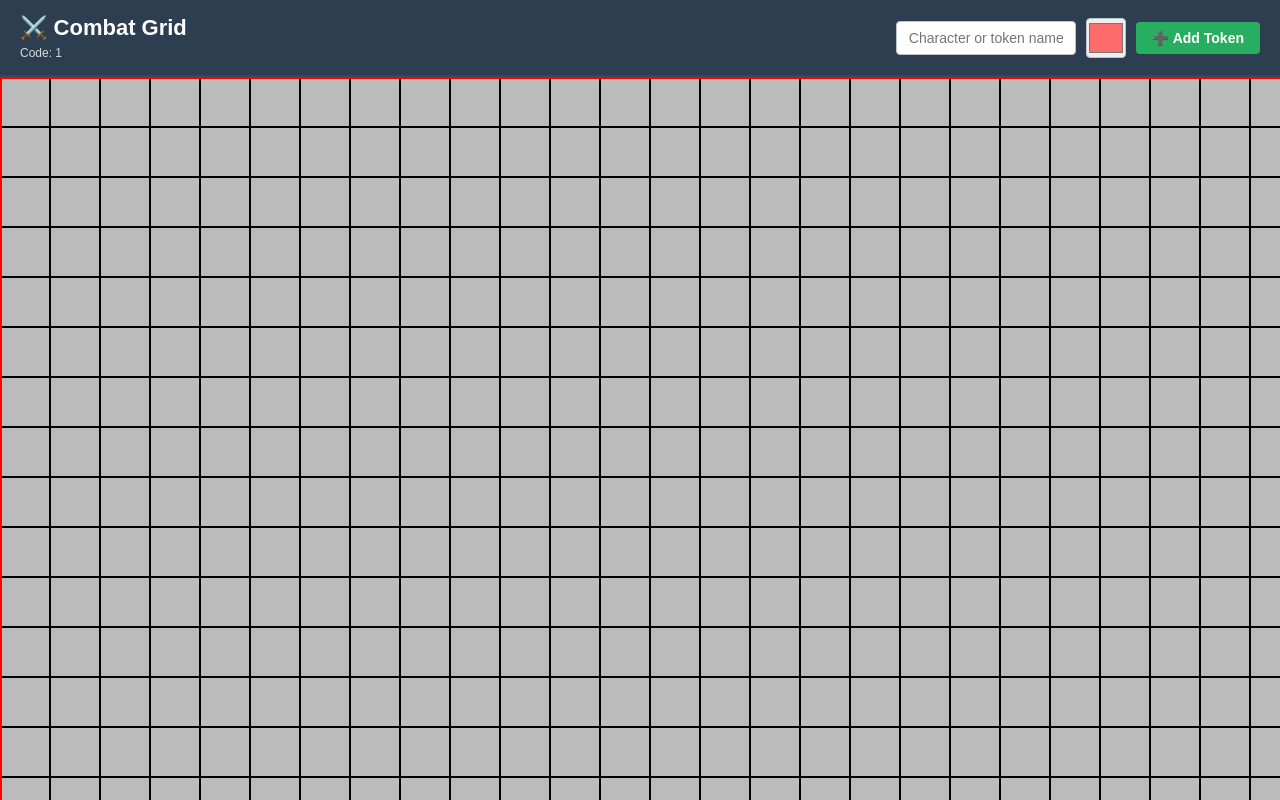
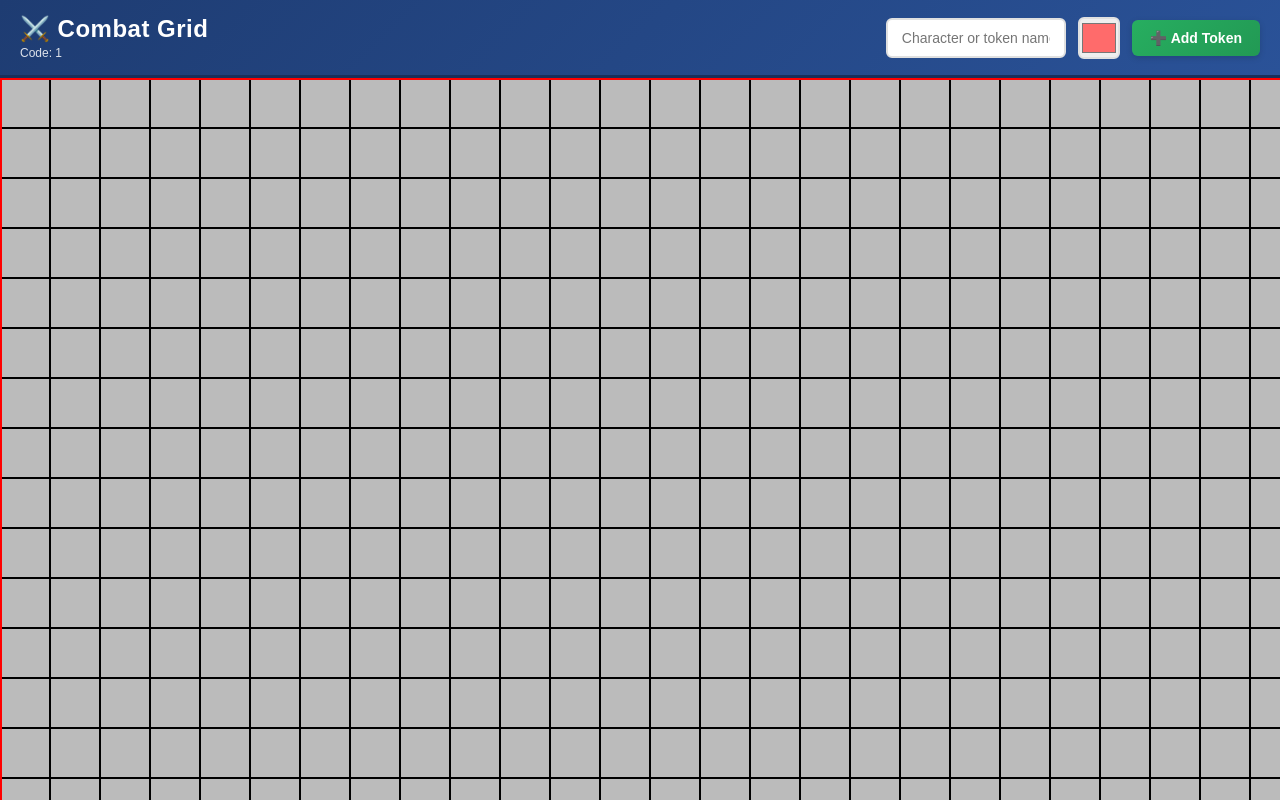
Before and after one commit to JonWidow/Dnd-character-management-app, a Flask app: page /grid/1 in a window 1280 px wide. Run offline with Flask 3, Linux system fonts and the light colour scheme; data that the repository does not hold is empty; some libraries are stand-ins or nearby versions.

Commit message:
style: modernize combat grid page with improved colors and design
- Header: Updated to modern gradient blue theme (#1e3c72 to #2a5298)
  * Added box shadow for depth
  * Improved typography with better font weight and spacing
  * Enhanced contrast and visual hierarchy

- Input controls: Enhanced form styling
  * Better border styling with improved focus states
  * Added blue focus rings and shadows
  * Improved dropdown menu appearance with animations

- Grid container: Modernized background
  * Changed from dark gray to gradient light blue background
  * Added subtle inset shadow for depth

- Color picker: Improved button styling
  * Enhanced hover effects with shadow and color transitions
  * Better visual feedback

- Context menu: Modern design update
  * Updated border color to match blue theme
  * Improved shadows and border radius
  * Better hover states with color transitions
  * Danger items now use red color scheme

- Stats panel: Refined appearance
  * Modern blue borders and title styling
  * Better HP input styling with improved focus
  * Enhanced spacing and typography

All changes maintain consistency with the modern design system

```diff
--- a/app/templates/grid.html
+++ b/app/templates/grid.html
@@ -26,16 +26,17 @@
         }
 
         #header {
-            background: #2c3e50;
+            background: linear-gradient(135deg, #1e3c72 0%, #2a5298 100%);
             color: white;
             padding: 15px 20px;
             display: flex;
             justify-content: space-between;
             align-items: center;
             gap: 30px;
-            border-bottom: 2px solid #34495e;
+            border-bottom: 3px solid #1a2f5a;
             flex-shrink: 0;
             min-height: 70px;
+            box-shadow: 0 4px 12px rgba(0, 0, 0, 0.3);
         }
 
         .title {
@@ -43,29 +44,40 @@
         }
 
         .title h1 {
-            font-size: 22px;
-            margin-bottom: 5px;
+            font-size: 24px;
+            margin-bottom: 3px;
+            font-weight: bold;
+            letter-spacing: 0.5px;
         }
 
         .title p {
             font-size: 12px;
-            opacity: 0.8;
+            opacity: 0.85;
+            font-weight: 500;
         }
 
         .controls {
             display: flex;
-            gap: 10px;
+            gap: 12px;
             align-items: center;
             flex-wrap: nowrap;
         }
 
         input[type="text"] {
-            padding: 8px 12px;
-            border: 1px solid #bdc3c7;
-            border-radius: 4px;
+            padding: 10px 14px;
+            border: 2px solid #e0e0e0;
+            border-radius: 6px;
             font-size: 14px;
             width: 150px;
             position: relative;
+            background: white;
+            transition: all 0.2s ease;
+        }
+
+        input[type="text"]:focus {
+            outline: none;
+            border-color: #2a5298;
+            box-shadow: 0 0 0 3px rgba(42, 82, 152, 0.1);
         }
 
         .character-input-wrapper {
@@ -116,31 +130,42 @@
         }
 
         input[type="color"] {
-            width: 40px;
-            height: 40px;
-            border: 1px solid #bdc3c7;
-            border-radius: 4px;
+            width: 42px;
+            height: 42px;
+            border: 2px solid #e0e0e0;
+            border-radius: 6px;
             cursor: pointer;
+            transition: all 0.2s ease;
+        }
+
+        input[type="color"]:hover {
+            box-shadow: 0 4px 8px rgba(0, 0, 0, 0.15);
+            border-color: #2a5298;
         }
 
         button {
-            padding: 8px 16px;
-            background-color: #27ae60;
+            padding: 10px 18px;
+            background: linear-gradient(135deg, #27ae60 0%, #229954 100%);
             color: white;
             border: none;
-            border-radius: 4px;
+            border-radius: 6px;
             font-size: 14px;
             font-weight: bold;
             cursor: pointer;
             white-space: nowrap;
+            transition: all 0.2s ease;
+            box-shadow: 0 2px 6px rgba(0, 0, 0, 0.15);
         }
 
         button:hover {
-            background-color: #229954;
+            background: linear-gradient(135deg, #229954 0%, #1e8449 100%);
+            box-shadow: 0 4px 12px rgba(0, 0, 0, 0.2);
+            transform: translateY(-2px);
         }
 
         button:active {
-            background-color: #1e8449;
+            transform: translateY(0);
+            box-shadow: 0 2px 4px rgba(0, 0, 0, 0.15);
         }
 
         #container {
@@ -152,9 +177,10 @@
 
         #grid-container {
             flex: 1;
-            background: #444;
+            background: linear-gradient(135deg, #f5f7fa 0%, #e8ecf1 100%);
             width: 100%;
             overflow: hidden;
+            box-shadow: inset 0 2px 8px rgba(0, 0, 0, 0.1);
         }
 
         /* Context menu */
```
Also changed, not shown: other parts of app/templates/grid.html (+33 -23 lines).
